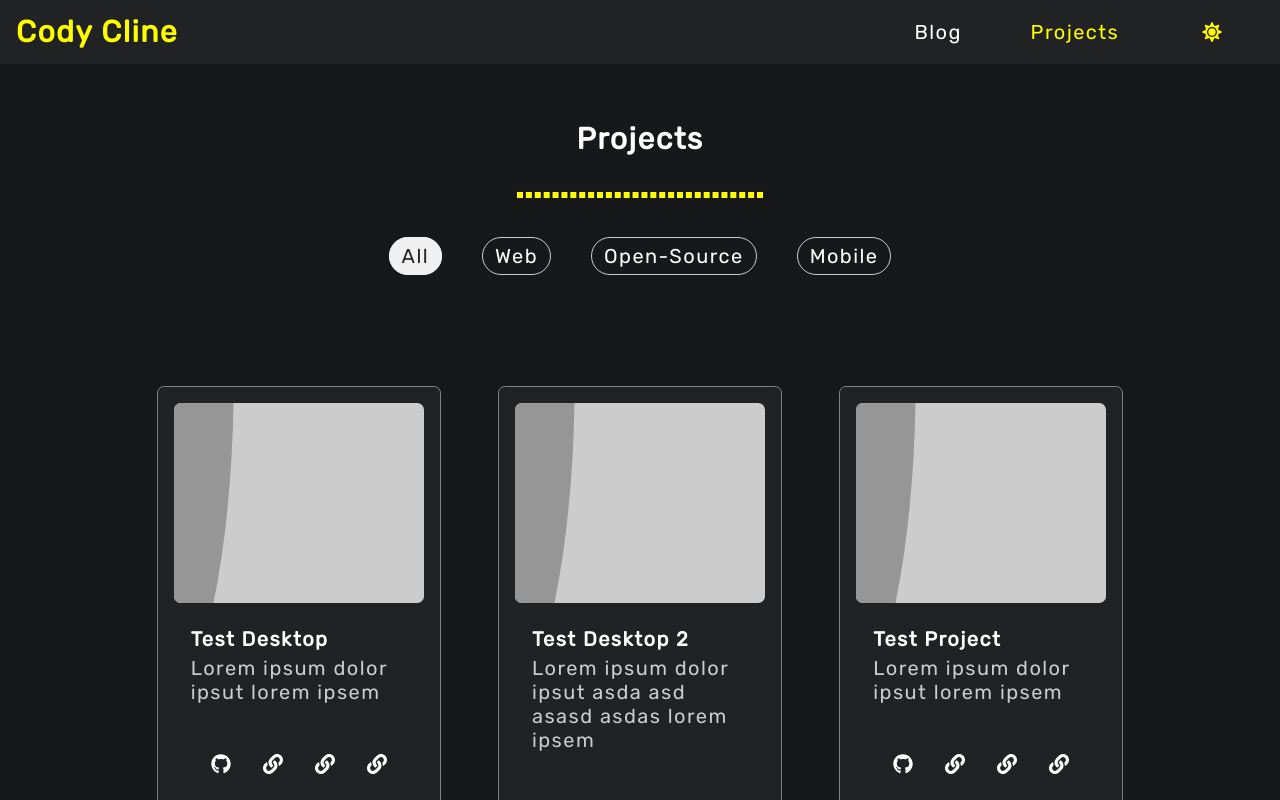
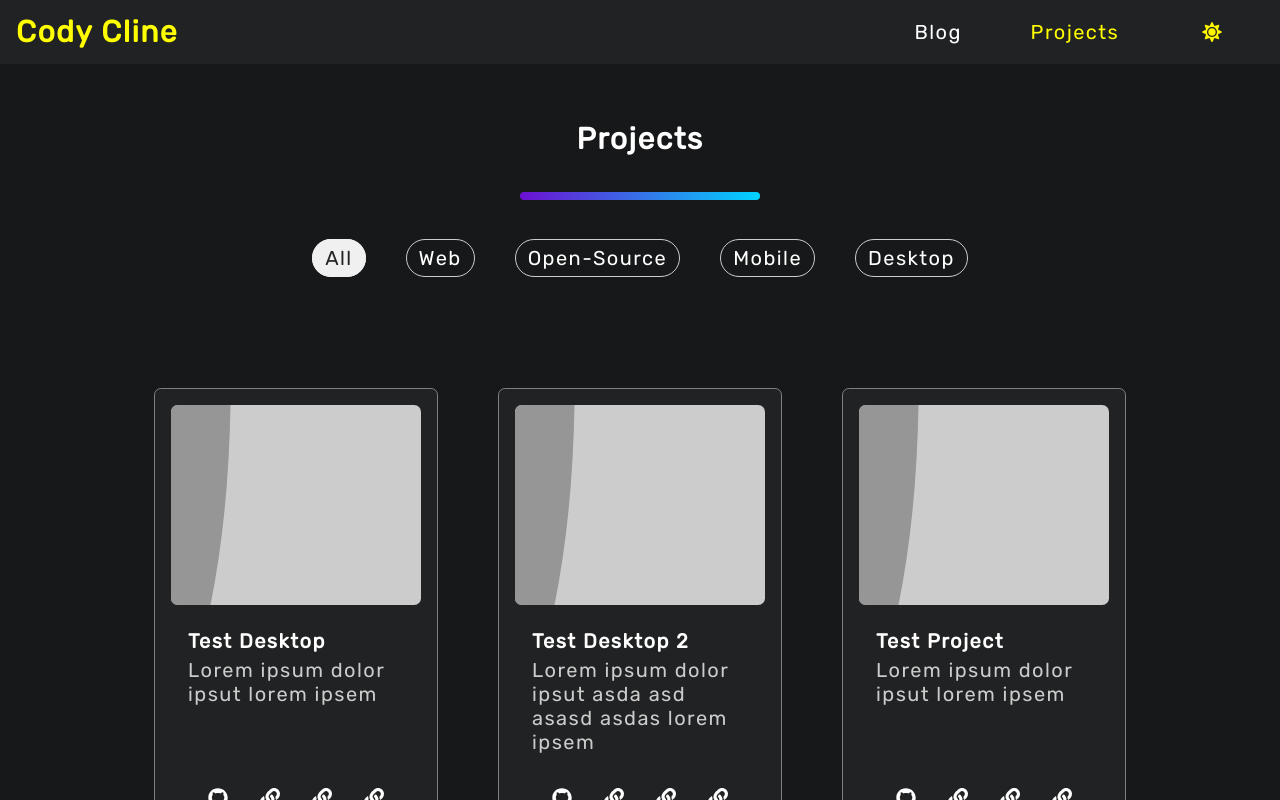
Before and after one commit to CodyCline/codycline, a React (Create React App) app: page /projects in a window 1280 px wide. Shown: the top 800 px of the page. Built offline with nearby package versions, Linux system fonts and the light colour scheme.

Commit message:
Added functional category filtering on project page

```diff
--- a/src/components/hoc/layout/layout.tsx
+++ b/src/components/hoc/layout/layout.tsx
@@ -9,7 +9,6 @@ export const Layout = ({ children }: any) => {
         <div>
             <NavBar />
             {children}
-            <div style={{height: "30vh"}}/>
             <Footer/>
         </div>
 
--- a/src/components/ui/card/card.css
+++ b/src/components/ui/card/card.css
@@ -1,6 +1,6 @@
 .card {
     border-radius: 6.8px;
-    margin: 1.5em auto;
+    margin: 1.5em;
     background-color: #212223;
     display: flex;
     border: 1px solid gray;
@@ -12,19 +12,14 @@
 }
 
 .card:hover {
-    border: 1px solid #fff;
+    /* border: 1px solid #6914D2; */
     cursor: pointer;
     transform: scale(1.05);
+    border: 1px solid;
+    border-image-slice: 1;
+    border-image-source: linear-gradient(90deg, rgba(108,16,209,1) 35%, rgba(0,212,255,1) 100%);
 }
 
-.card-divider {
-    width: 100%;
-    height: 1px;
-    background: #cccccc;
-    border: 0;
-    margin: 0;
-    padding: 0;
-}
 
 .card-image {
     display: block;
@@ -49,7 +44,7 @@
     display: flex;
     flex-wrap: wrap;
     justify-content: center;
-    padding: 24px 17px 14px;
+    padding: 10px;
     list-style: none;
     margin: 0;
 }
--- a/src/components/ui/card/card.tsx
+++ b/src/components/ui/card/card.tsx
@@ -13,7 +13,7 @@ export const Card = ({ style, link, title, description, imageUrl, githubUrl, liv
                     <li><h4 style={{ margin: 0, paddingBottom: "5px" }}>{title}</h4></li>
                     <li style={{ color: "#CCC" }}>{description}</li>
                 </ul>
-
+                </Link>
                 <ul className="card-icon-bar">
                     {/* Icons */}
                     {githubUrl &&
@@ -37,7 +37,6 @@ export const Card = ({ style, link, title, description, imageUrl, githubUrl, liv
                         </a>
                     }
                 </ul>
-            </Link>
         </div>
     )
 }
--- a/src/components/ui/tags/tags.scss
+++ b/src/components/ui/tags/tags.scss
@@ -3,6 +3,7 @@
     border: 1.5px solid #ccc;
     border-radius: 25px;
     margin: .25rem;
+    transition: 0.25s ease-out;
 }
 
 .select-tag:hover {
--- a/src/components/ui/tags/tags.tsx
+++ b/src/components/ui/tags/tags.tsx
@@ -2,8 +2,8 @@ import * as React from 'react';
 import cx from 'classnames';
 import './tags.scss';
 
-export const SelectTag = ({children, isActive}: any) => {
+export const SelectTag = ({children, isActive, onClick}: any) => {
     return (
-        <span className={cx("select-tag", isActive? "active-tag" : null)}>{children}</span>
+        <span onClick={onClick} className={cx("select-tag", isActive? "active-tag" : null)}>{children}</span>
     );
 }
--- a/src/pages/blog/article.tsx
+++ b/src/pages/blog/article.tsx
@@ -50,16 +50,18 @@ export const Article = () => {
             <div style={{ display: "flex", flexDirection: "column", flexWrap: "wrap", alignItems: "flex-start", margin: "auto", width: "65%" }}>
                 <h1 style={{ fontSize: "50px" }}>{articleData.title}</h1>
                 <p>{articleData.date}</p>
-                <hr style={{ width: "100%" }} />
+                <hr style={{ border: 0, borderRadius: "1rem", width: "100%", height: "0.25rem", background: "linear-gradient(to right, rgba(108,16,209,1), rgba(0,212,255,1))" }} />
                 <MarkdownWrapper>
                     {articleData.body}
                 </MarkdownWrapper>
-                <div className="bottom-tags" >
+                <div style={{ height: "4rem" }} />
+                <div style={{display:"flex", flexWrap:"wrap",}} className="bottom-tags" >
                     {articleData.tags.map((tag: any) => {
                         return (<PanelTag>{tag}</PanelTag>);
                     })}
                 </div>
             </div>
+            <div style={{ height: "30vh" }} />
         </React.Fragment>
     )
 }
--- a/src/pages/blog/blog.tsx
+++ b/src/pages/blog/blog.tsx
@@ -37,15 +37,14 @@ export const Blog = () => {
     ])
     return (
         <React.Fragment>
-            <div style={{height: "5vh"}}/>
             <div style={{
                 display: "flex",
                 flexDirection: "column",
                 padding: "2rem",
                 alignItems: "center",
             }}>
-                <h2 >Projects</h2>
-                <hr style={{ width: "30vh", border: "3px dashed yellow" }} />
+                <h2>Blog</h2>
+                <hr style={{ border: 0, borderRadius: "1rem", width: "30vh", height: "0.5rem", background: "linear-gradient(to right, rgba(108,16,209,1), rgba(0,212,255,1))" }} />
             </div>
             <div style={{height: "2vh"}}/>
             <div style={{ display: "flex", flexWrap: "wrap", justifyContent: "center" }}>
--- a/src/pages/projects/projects.tsx
+++ b/src/pages/projects/projects.tsx
@@ -1,11 +1,8 @@
 import * as React from 'react';
 import { Card } from '../../components/ui/card/card';
 import { SelectTag } from '../../components/ui/tags/tags';
-import { debug } from 'console';
 
-export const Projects = () => {
-    const [selectedFilter, setFilter] = React.useState<any>("all");
-    const [data, setData] = React.useState<any>([
+const projects: object[] = [
     {
         id: "12611c16-e822-4991-a43f-f161e21a8deb",
         type: "desktop",
@@ -23,7 +20,7 @@ export const Projects = () => {
         liveUrl: "https://example.com"
     },
     {
-            id: "a9c5489c-b602-4c6f-b8a5-b5a27dae3dcb",
+        id: "a5dae4de-f0de-46d0-bed1-8bf5f0cfacc0",
         type: "web",
         title: "Test Project",
         description: "Lorem ipsum dolor ipsut lorem ipsem",
@@ -31,7 +28,7 @@ export const Projects = () => {
         liveUrl: "https://example.com"
     },
     {
-            id: "a9c5489c-b602-4c6f-b8a5-b5a27dae3dcb",
+        id: "80ec4ecb-afa3-4284-9691-17394b7dbada",
         type: "web",
         title: "Test Project",
         description: "Lorem ipsum dolor ipsut lorem ipsem",
@@ -46,23 +43,22 @@ export const Projects = () => {
         githubUrl: "https://github.com",
         liveUrl: "https://example.com"
     },
-    ]);
+]
 
-    function debugReduce() {
-        data.reduce((project: any) => {
-            return project.id == data[0]["id"]
-        })
-    }
+
+export const Projects = () => {
+    const [category, setCategory] = React.useState<any>("all");
+    const [data, setData] = React.useState<any>(projects);
 
     function filter(tag: any) {
-        return data.filter((i: any) => {
-            return i.type === tag
-        })
+        console.log("Test", tag);
+        setCategory(tag);
+
+
     }
 
     return (
         <React.Fragment>
-            {console.log(debugReduce())}
             <div style={{
                 display: "flex",
                 flexDirection: "column",
@@ -70,10 +66,9 @@ export const Projects = () => {
                 alignItems: "center",
             }}>
                 <h2 >Projects</h2>
-                <hr style={{ width: "30vh", border: "3px dashed yellow" }} />
+                <hr style={{ border: 0, borderRadius: "1rem", width: "30vh", height: "0.5rem", background: "linear-gradient(to right, rgba(108,16,209,1), rgba(0,212,255,1))" }} />
                 <div style={{ height: "2.5vh" }} />
                 <ul
-
                     style={{
                         width: "100%",
                         margin: "auto",
@@ -87,22 +82,32 @@ export const Projects = () => {
                     }}
                 >
                     <li style={{ padding: "1rem" }}>
-                        <SelectTag onClick={() => filter("web")} isActive>All</SelectTag>
+                        <SelectTag onClick={() => filter("all")} isActive={category === "all"}>All</SelectTag>
                     </li>
                     <li style={{ padding: "1rem" }}>
-                        <SelectTag onClick={() => filter("web")} >Web</SelectTag>
+                        <SelectTag onClick={() => filter("web")} isActive={category === "web"}>Web</SelectTag>
                     </li>
                     <li style={{ padding: "1rem" }}>
-                        <SelectTag onClick={() => filter("web")} >Open-Source</SelectTag>
+                        <SelectTag onClick={() => filter("open_source")} isActive={category === "open_source"}>Open-Source</SelectTag>
                     </li>
                     <li style={{ padding: "1rem" }}>
-                        <SelectTag onClick={() => filter("web")} >Mobile</SelectTag>
+                        <SelectTag onClick={() => filter("mobile")} isActive={category === "mobile"}>Mobile</SelectTag>
+                    </li>
+                    <li style={{ padding: "1rem" }}>
+                        <SelectTag onClick={() => filter("desktop")} isActive={category === "desktop"}>Desktop</SelectTag>
                     </li>
                 </ul>
             </div>
             <div style={{ height: "5vh" }} />
-            <div style={{ display: "flex", flexWrap: "wrap", justifyContent: "center", width: "80%", margin: "auto" }}>
-                {data.map((project: any) => (
+            <div style={{ display: "flex", flexWrap: "wrap", justifyContent: "center", width: "90%", margin: "auto" }}>
+                {data.filter((project: any) => {
+                    return (category === "all" ? project : project.type === category)
+                }).map((project: any) => {
+                    console.log("project", project)
+                    return (
+                        project == null ?
+                        <h3>Nothing here yet, check back soon</h3>
+                        :
                         <Card
                             key={project.id}
                             title={project.title}
@@ -111,8 +116,10 @@ export const Projects = () => {
                             githubUrl={project.githubUrl}
                             liveUrl={project.liveUrl}
                         />
-                ))}
+                    )
+                })}
             </div>
+            <div style={{ height: "30vh" }} />
         </React.Fragment>
     );
 }
--- a/src/pages/projects/view.tsx
+++ b/src/pages/projects/view.tsx
@@ -37,7 +37,7 @@ export const Post = () => {
             <div style={{ display: "flex", flexDirection: "column", flexWrap: "wrap", alignItems: "flex-start", margin: "auto", width: "65%" }}>
                 <h1 style={{ fontSize: "50px" }}>{projectData.title}</h1>
                 <p>{projectData.date}</p>
-                <hr style={{ width: "100%" }} />
+                <hr style={{ border: 0, borderRadius: "1rem", width: "100%", height: "0.25rem", background: "linear-gradient(to right, rgba(108,16,209,1), rgba(0,212,255,1))" }} />
                 <MarkdownWrapper>
                     {projectData.body}
                 </MarkdownWrapper>
@@ -48,6 +48,7 @@ export const Post = () => {
                     })}
                 </div>
             </div>
+            <div style={{height: "30vh"}}/>
         </React.Fragment>
     )
 }
```
Lines whose indentation alone changed are shown as unchanged.
